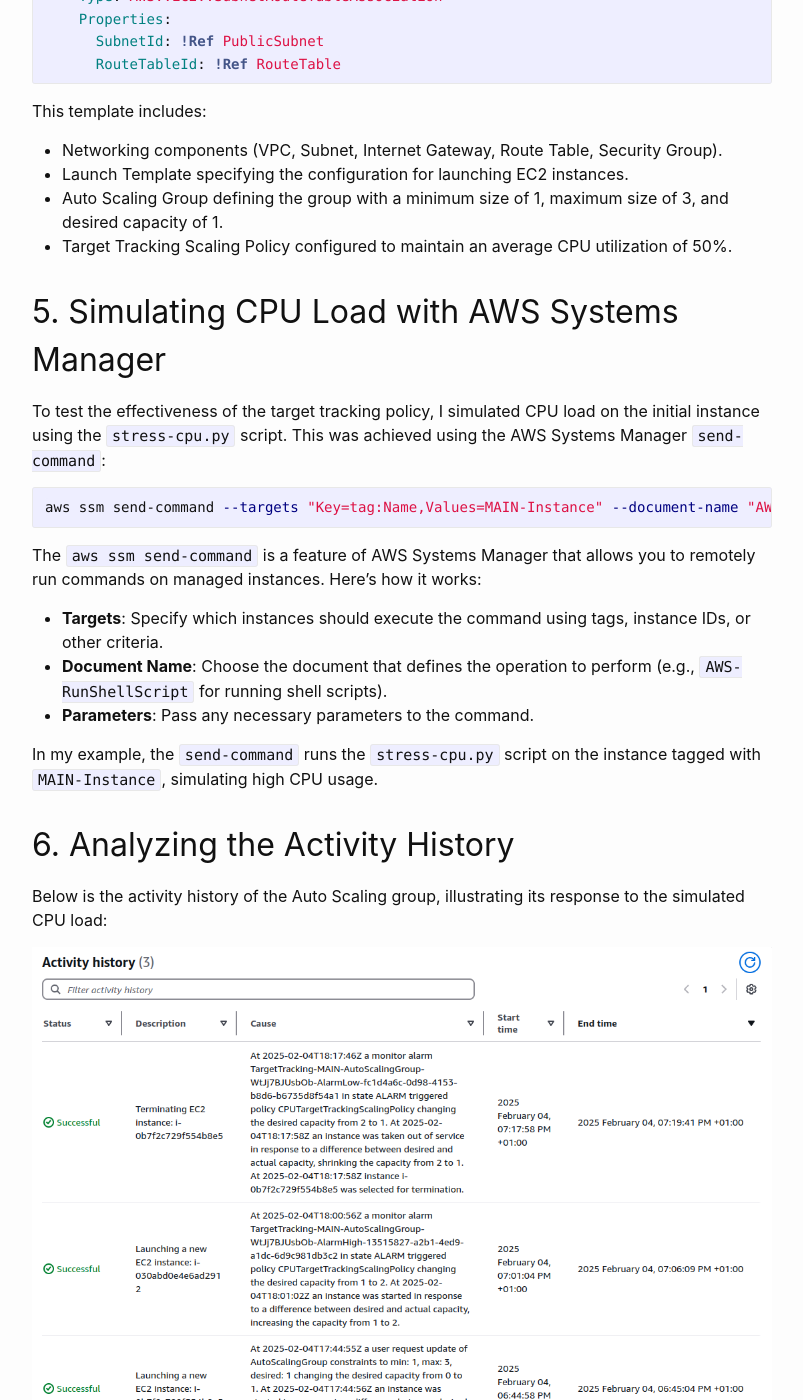
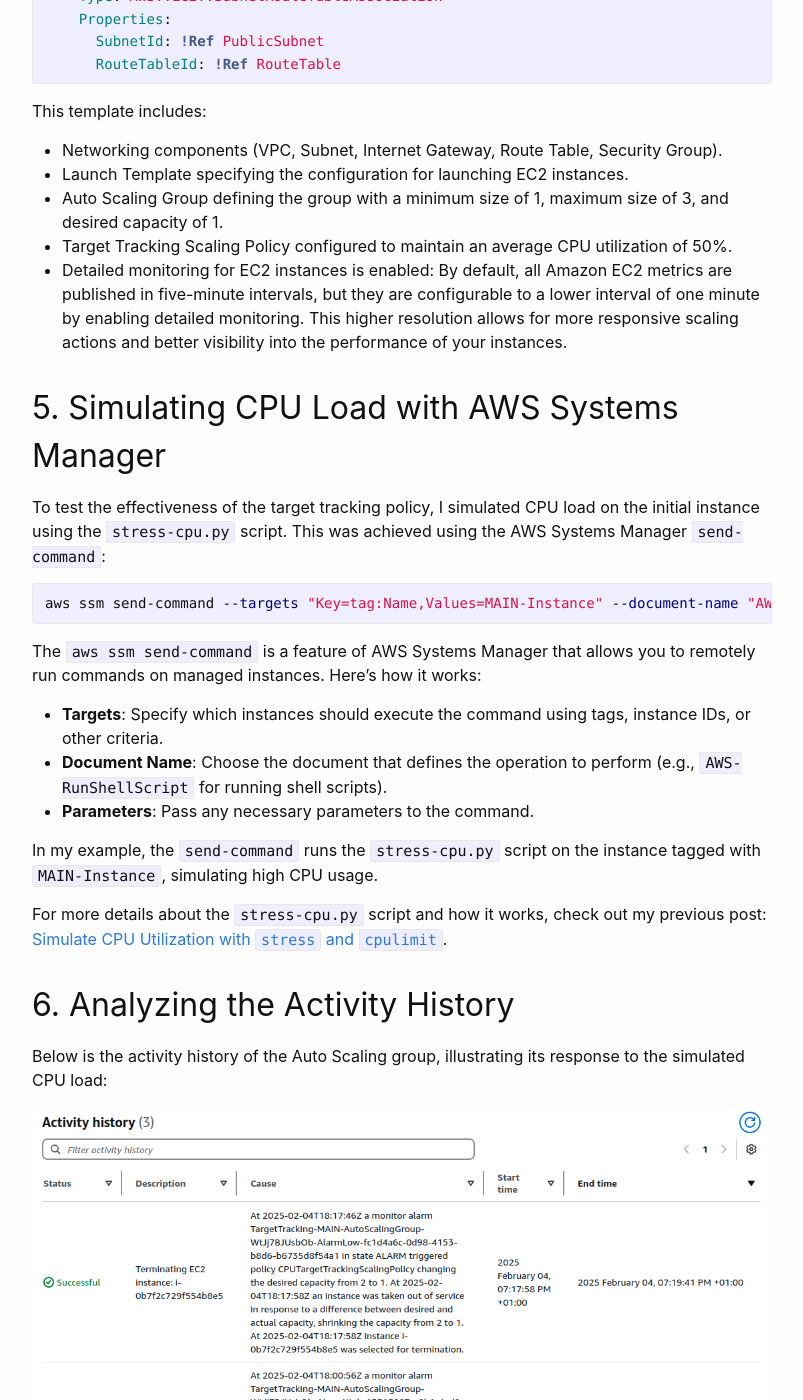
Before and after one commit to adavoudi/adavoudi.github.io, a Jekyll site: the page built from _posts/2025-02-04-autoscaling.markdown, in a window 1280 px wide and 1400 px high, scrolled down 6620 px. Shown: the whole window, without its empty margins (238-1041 px from the left). Built offline with Jekyll 4.4.1, drawn with Linux system fonts in a browser that asks for light colours.

Commit message:
Add detailed monitoring information to autoscaling blog post for enhanced clarity

```diff
--- a/_posts/2025-02-04-autoscaling.markdown
+++ b/_posts/2025-02-04-autoscaling.markdown
@@ -257,6 +257,7 @@
 - Launch Template specifying the configuration for launching EC2 instances.
 - Auto Scaling Group defining the group with a minimum size of 1, maximum size of 3, and desired capacity of 1.
 - Target Tracking Scaling Policy configured to maintain an average CPU utilization of 50%.
+- Detailed monitoring for EC2 instances is enabled: By default, all Amazon EC2 metrics are published in five-minute intervals, but they are configurable to a lower interval of one minute by enabling detailed monitoring. This higher resolution allows for more responsive scaling actions and better visibility into the performance of your instances.
 
 ## 5. Simulating CPU Load with AWS Systems Manager
 
@@ -273,6 +274,8 @@
 
 In my example, the `send-command` runs the `stress-cpu.py` script on the instance tagged with `MAIN-Instance`, simulating high CPU usage.
 
+For more details about the `stress-cpu.py` script and how it works, check out my previous post: [Simulate CPU Utilization with `stress` and `cpulimit`](https://adavoudi.info/cpulimit/stress/2025/02/03/cpu-limit.html).
+
 ## 6. Analyzing the Activity History
 
 Below is the activity history of the Auto Scaling group, illustrating its response to the simulated CPU load:
```
